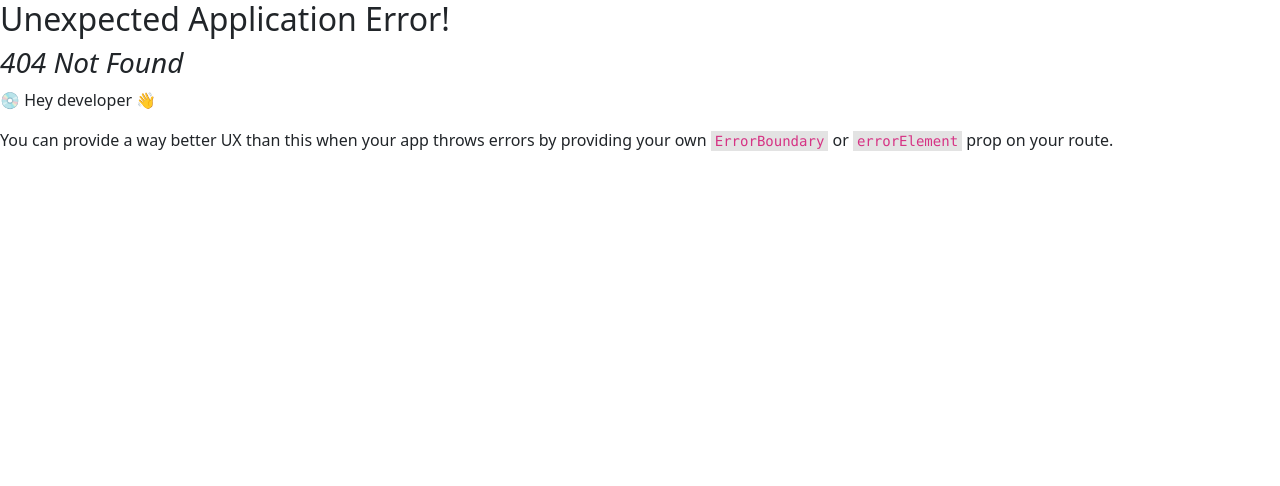
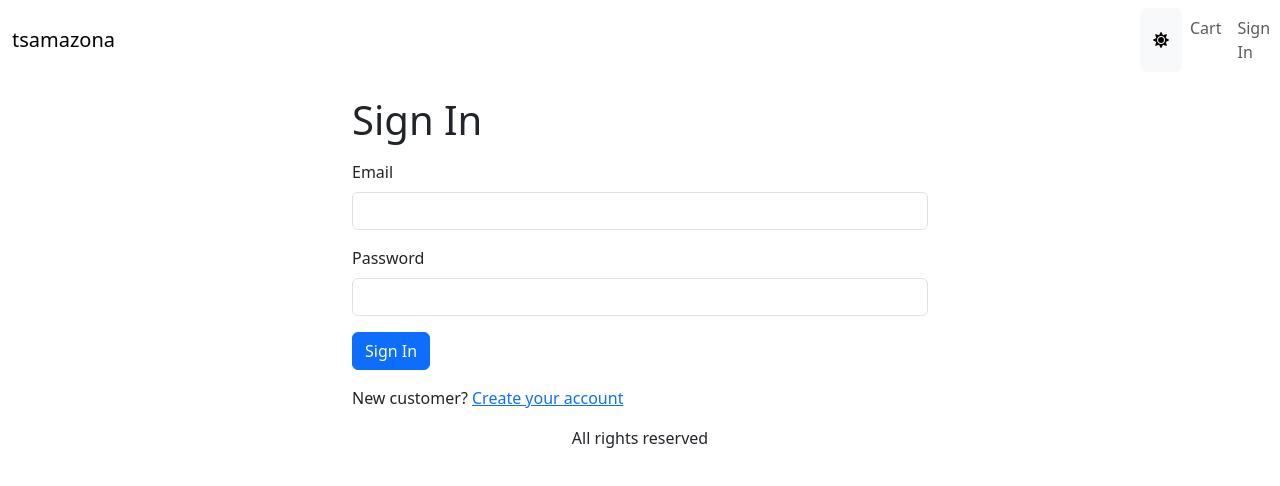
Before and after one commit to Ivan-Gaponenko/ts-mern-amazona, a React (Vite) app in the folder frontend/: page /signin in a window 1280 px wide. Before the commit this address had no page. Shown: the top 486 px of the page. Built offline with nearby package versions, Linux system fonts and the light colour scheme.

Commit message:
Video-21-Create-Signin-Page

```diff
--- a/frontend/src/App.tsx
+++ b/frontend/src/App.tsx
@@ -1,5 +1,5 @@
 import { useContext, useEffect } from "react";
-import { Badge, Button, Container, Nav, Navbar } from "react-bootstrap";
+import { Badge, Button, Container, Nav, NavDropdown, Navbar } from "react-bootstrap";
 import { Link, Outlet } from "react-router-dom";
 // import { LinkContainer } from "react-router-bootstrap";
 import { ToastContainer } from "react-toastify";
@@ -8,7 +8,7 @@
 
 function App() {
   const {
-    state: { mode, cart },
+    state: { mode, cart, userInfo },
     dispatch,
   } = useContext(Store);
 
@@ -19,6 +19,15 @@
   const switchModeHandler = () => {
     dispatch({ type: "SWITCH_MODE" });
   };
+
+  const signoutHandler = () => {
+    dispatch({ type: 'USER_SIGNOUT' })
+    localStorage.removeItem('userInfo')
+    localStorage.removeItem('cartItems')
+    localStorage.removeItem('shippingAddress')
+    localStorage.removeItem('paymentMethod')
+    window.location.href = '/signin'
+  }
 
   return (
     <div className="d-flex flex-column vh-100">
@@ -42,9 +51,21 @@
                 </Badge>
               )}
             </Link>
-            <a href="/signin" className="nav-link">
-              Sign In
-            </a>
+            {userInfo ? (
+              <NavDropdown title={userInfo.name} id="basic-nav-dropdown">
+                <Link
+                  className="dropdown-item"
+                  to="#signout"
+                  onClick={signoutHandler}
+                >
+                  Sign Out
+                </Link>
+              </NavDropdown>
+            ) : (
+              <Link className="nav-link" to="/signin">
+                Sign In
+              </Link>
+            )}
           </Nav>
         </Navbar>
       </header>
--- a/frontend/src/Store.tsx
+++ b/frontend/src/Store.tsx
@@ -1,13 +1,18 @@
 /* eslint-disable no-case-declarations */
 import React from "react";
 import { Cart, CartItem } from "./types/Cart";
+import { UserInfo } from "./types/UserInfo";
 
 type AppState = {
   mode: string;
   cart: Cart;
+  userInfo?: UserInfo;
 };
 
 const initialState: AppState = {
+  userInfo: localStorage.getItem('userInfo')
+  ? JSON.parse(localStorage.getItem('userInfo')!)
+  : null,
   mode: localStorage.getItem("mode")
     ? localStorage.getItem("mode")!
     : window.matchMedia &&
@@ -34,7 +39,9 @@
 type Action =
   | { type: "SWITCH_MODE" }
   | { type: "CART_ADD_ITEM"; payload: CartItem }
-  | { type: "CART_REMOVE_ITEM"; payload: CartItem };
+  | { type: "CART_REMOVE_ITEM"; payload: CartItem }
+  | { type: 'USER_SIGNIN'; payload: UserInfo }
+  | { type: 'USER_SIGNOUT' };
 
 function reducer(state: AppState, action: Action): AppState {
   switch (action.type) {
@@ -63,6 +70,31 @@
       return { ...state, cart: { ...state.cart, cartItems }}
     }
 
+    case 'USER_SIGNIN':
+      return { ...state, userInfo: action.payload }
+    case 'USER_SIGNOUT':
+      return {
+        mode:
+          window.matchMedia &&
+          window.matchMedia('(prefers-color-scheme: dark)').matches
+            ? 'dark'
+            : 'light',
+        cart: {
+          cartItems: [],
+          paymentMethod: 'PayPal',
+          shippingAddress: {
+            fullName: '',
+            address: '',
+            postalCode: '',
+            city: '',
+            country: '',
+          },
+          itemsPrice: 0,
+          shippingPrice: 0,
+          taxPrice: 0,
+          totalPrice: 0,
+        },
+      }
     default:
       return state;
   }
--- /dev/null
+++ b/frontend/src/hooks/userHooks.ts
@@ -0,0 +1,20 @@
+import { useMutation } from "@tanstack/react-query"
+import apiClient from "../apiClient"
+import { UserInfo } from "../types/UserInfo"
+
+export const useSigninMutation = () =>
+  useMutation({
+    mutationFn: async ({
+      email,
+      password,
+    }: {
+      email: string;
+      password: string;
+    }) =>
+      (
+        await apiClient.post<UserInfo>(`api/users/signin`, {
+          email,
+          password,
+        })
+      ).data,
+  })
--- a/frontend/src/index.css
+++ b/frontend/src/index.css
@@ -23,3 +23,7 @@
 img.thumbnail {
   height: 80px;
 }
+
+.small-container {
+  max-width: 600px;
+}
--- a/frontend/src/main.tsx
+++ b/frontend/src/main.tsx
@@ -16,6 +16,7 @@
 import { ReactQueryDevtools } from "@tanstack/react-query-devtools";
 import { StoreProvider } from "./Store";
 import CartPage from "./pages/CartPage";
+import SigninPage from "./pages/SigninPage";
 
 const router = createBrowserRouter(
   createRoutesFromElements(
@@ -23,6 +24,7 @@
       <Route index={true} element={<HomePage />} />
       <Route path="product/:slug" element={<ProductPage />} />
       <Route path="/cart" element={<CartPage />} />
+      <Route path="/signin" element={<SigninPage />} />
       {/* <Route path="dashboard" element={<Dashboard />} /> */}
       {/* ... etc. */}
     </Route>
--- /dev/null
+++ b/frontend/src/pages/SigninPage.tsx
@@ -0,0 +1,84 @@
+import { useContext, useEffect, useState } from "react";
+import { Link, useLocation, useNavigate } from "react-router-dom";
+import { useSigninMutation } from "../hooks/userHooks";
+import { Store } from "../Store";
+import { toast } from "react-toastify";
+import { getError } from "../utils";
+import { ApiError } from "../types/ApiError";
+import { Button, Container, Form } from "react-bootstrap";
+import { Helmet } from "react-helmet-async";
+import LoadingBox from "../components/LoadingBox";
+
+export default function SigninPage() {
+  const navigate = useNavigate()
+  const {search} = useLocation()
+  const redirectInUrl = new URLSearchParams(search).get('redirect')
+  const redirect = redirectInUrl ? redirectInUrl : '/'
+
+  const [email, setEmail] = useState('')
+  const [password, setPassword] = useState('')
+
+  const { state, dispatch } = useContext(Store)
+  const { userInfo } = state
+
+  const { mutateAsync: signin, isLoading } = useSigninMutation()
+
+  const submitHandler = async (e: React.SyntheticEvent) => {
+    e.preventDefault()
+    try {
+      const data = await signin({
+        email,
+        password,
+      })
+      dispatch({ type: 'USER_SIGNIN', payload: data })
+      localStorage.setItem('userInfo', JSON.stringify(data))
+      navigate(redirect || '/')
+    } catch (err) {
+      toast.error(getError(err as ApiError))
+    }
+  }
+
+  useEffect(() => {
+    if (userInfo) {
+      navigate(redirect)
+    }
+  }, [navigate, redirect, userInfo])
+
+  return (
+  <Container className="small-container">
+      <Helmet>
+        <title>Sign In</title>
+      </Helmet>
+      <h1 className="my-3">Sign In</h1>
+      <Form onSubmit={submitHandler}>
+      <Form.Group className="mb-3" controlId="email">
+          <Form.Label>Email</Form.Label>
+          <Form.Control
+            type="email"
+            required
+            onChange={(e) => setEmail(e.target.value)}
+          />
+        </Form.Group>
+        <Form.Group className="mb-3" controlId="password">
+          <Form.Label>Password</Form.Label>
+          <Form.Control
+            type="password"
+            required
+            onChange={(e) => setPassword(e.target.value)}
+          />
+        </Form.Group>
+        <div className="mb-3">
+          <Button disabled={isLoading} type="submit">
+            Sign In
+          </Button>
+          {isLoading && <LoadingBox />}
+        </div>
+        <div className="mb-3">
+          New customer?{' '}
+          <Link to={`/signup?redirect=${redirect}`}>Create your account</Link>
+        </div>
+      </Form>
+  </Container>
+  )
+
+}
--- /dev/null
+++ b/frontend/src/types/UserInfo.ts
@@ -0,0 +1,6 @@
+export type UserInfo = {
+  name: string
+  email: string
+  token: string
+  isAdmin: boolean
+}
```
Also changed, not shown: 1 other file (tests, documents, lock files or other folders).
